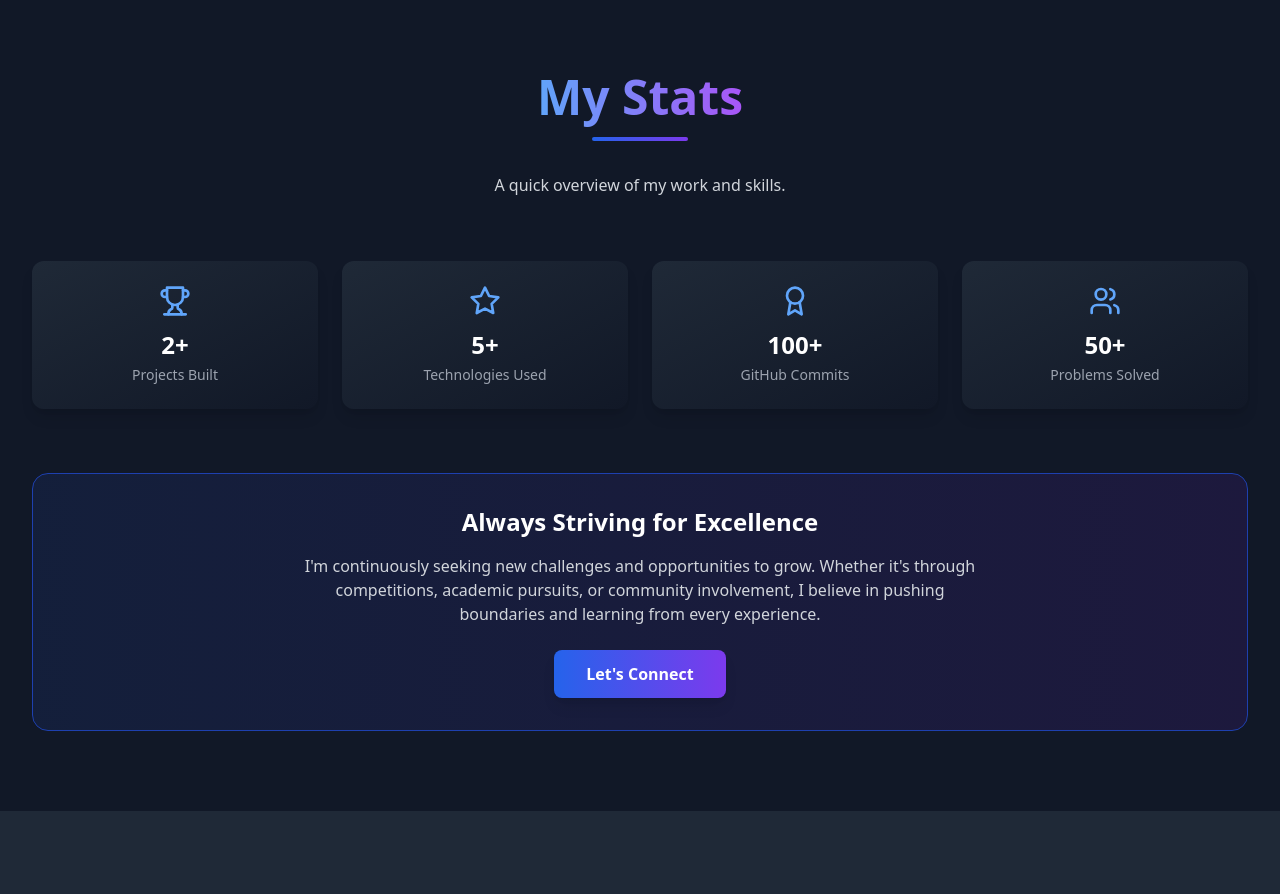
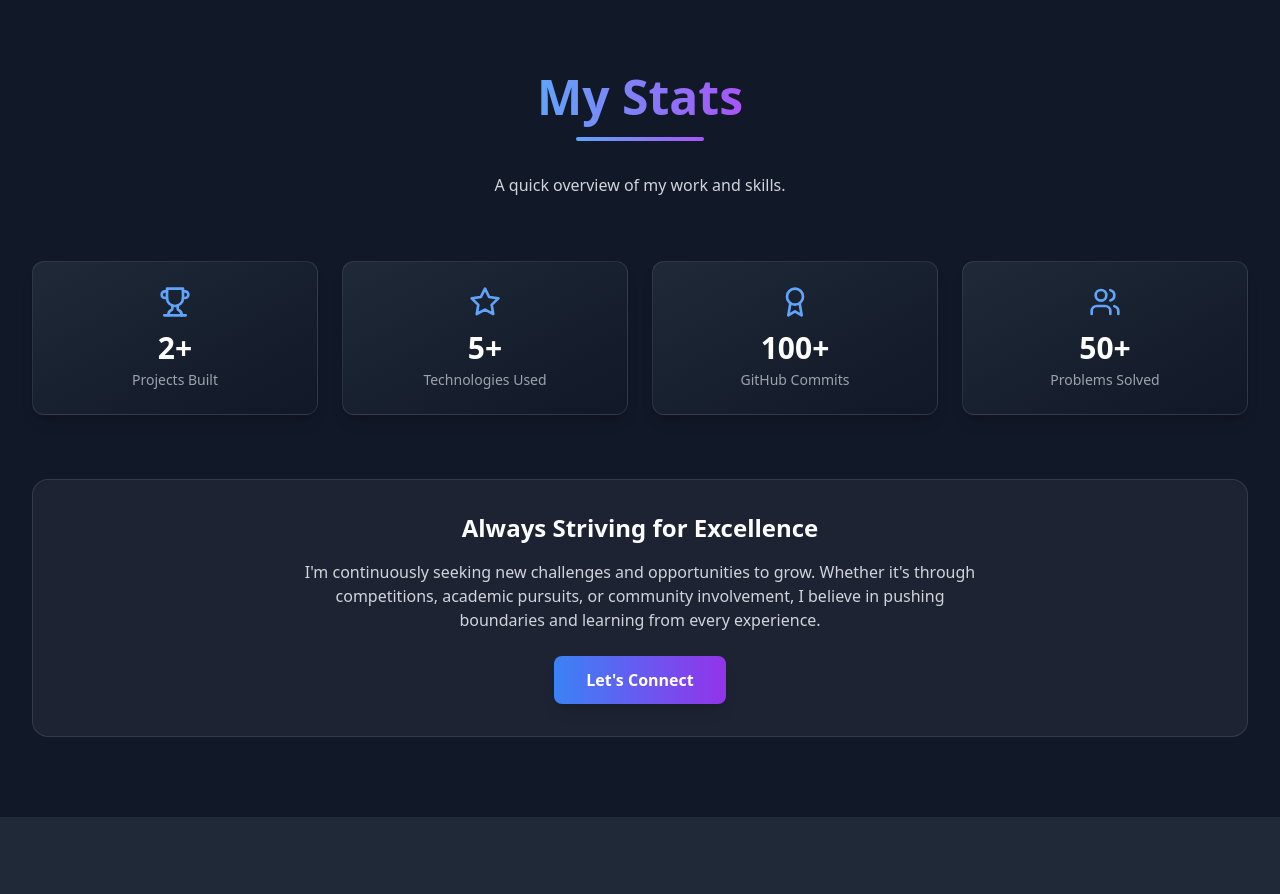
Before and after one commit to Ayushbangwal/Portfolio-website, a React (Create React App) app: page / in a window 1280 px wide. Shown: the part 3620-4514 px from the top of the page. Built offline with nearby package versions, Linux system fonts and the light colour scheme; the HTML template or start-up script is replaced by a standard one.

Commit message:
Change in Stats and add counting animations on it

```diff
--- a/src/components/Stats.js
+++ b/src/components/Stats.js
@@ -1,42 +1,102 @@
-import React from 'react';
+import React, { useState, useEffect, useRef } from 'react';
 import { motion } from 'framer-motion';
 import { Trophy, Users, Award, Star } from 'lucide-react';
 
+const useCountUp = (end, duration = 2000) => {
+  const [count, setCount] = useState(0);
+  const [isVisible, setIsVisible] = useState(false);
+  const ref = useRef(null);
+  const started = useRef(false);
+
+  useEffect(() => {
+    const observer = new IntersectionObserver(
+      ([entry]) => {
+        if (entry.isIntersecting) {
+          setIsVisible(true);
+          observer.disconnect();
+        }
+      },
+      { threshold: 0.3 }
+    );
+    if (ref.current) observer.observe(ref.current);
+    return () => observer.disconnect();
+  }, []);
+
+  useEffect(() => {
+    if (!isVisible) return;
+    if (started.current) return;
+    started.current = true;
+    let start = 0;
+    const step = end / (duration / 16);
+    const timer = setInterval(() => {
+      start += step;
+      if (start >= end) {
+        setCount(end);
+        clearInterval(timer);
+      } else {
+        setCount(Math.floor(start));
+      }
+    }, 16);
+    return () => clearInterval(timer);
+  }, [isVisible, end, duration]);
+
+  return { count, ref };
+};
+
+const StatCard = ({ stat, itemVariants }) => {
+  const { count, ref } = useCountUp(stat.value);
+  const Icon = stat.icon;
+  return (
+    <motion.div
+      ref={ref}
+      variants={itemVariants}
+      whileHover={{ scale: 1.08, y: -5 }}
+      className="bg-gradient-to-br from-gray-800 to-gray-900
+      border border-white/10 rounded-xl p-6 text-center
+      shadow-lg hover:shadow-purple-500/20
+      transition-all duration-300"
+    >
+      <motion.div whileHover={{ rotate: 10 }}>
+        <Icon className="w-8 h-8 text-blue-400 mx-auto mb-3" />
+      </motion.div>
+      <div className="text-3xl font-bold text-white mb-1">
+        {count}+
+      </div>
+      <div className="text-sm text-gray-400">
+        {stat.label}
+      </div>
+    </motion.div>
+  );
+};
+
 const Stats = () => {
-
   const containerVariants = {
     hidden: { opacity: 0 },
     visible: {
       opacity: 1,
-      transition: {
-        delayChildren: 0.3,
-        staggerChildren: 0.2
-      }
+      transition: { delayChildren: 0.3, staggerChildren: 0.2 }
     }
   };
 
   const itemVariants = {
     hidden: { y: 30, opacity: 0 },
     visible: {
-      y: 0,
-      opacity: 1,
-      transition: {
-        duration: 0.8,
-        ease: [0.6, -0.05, 0.01, 0.99]
-      }
+      y: 0, opacity: 1,
+      transition: { duration: 0.8, ease: [0.6, -0.05, 0.01, 0.99] }
     }
   };
-    const stats = [
-  { label: 'Projects Built', value: '2+', icon: Trophy },
-  { label: 'Technologies Used', value: '5+', icon: Star },
-  { label: 'GitHub Commits', value: '100+', icon: Award },
-  { label: 'Problems Solved', value: '50+', icon: Users }
-];
+
+  const stats = [
+    { label: 'Projects Built', value: 2, icon: Trophy },
+    { label: 'Technologies Used', value: 5, icon: Star },
+    { label: 'GitHub Commits', value: 100, icon: Award },
+    { label: 'Problems Solved', value: 50, icon: Users }
+  ];
 
   return (
-   <section id="stats" className="py-20 bg-transparent">
+    <section id="stats" className="py-20 bg-transparent">
       <div className="max-w-7xl mx-auto px-4 sm:px-6 lg:px-8">
-        {/* Section Header */}
+
         <motion.div
           variants={containerVariants}
           initial="hidden"
@@ -44,28 +104,23 @@ const Stats = () => {
           viewport={{ once: true }}
           className="text-center mb-16"
         >
-          <motion.h2
-            variants={itemVariants}
-            className="text-4xl md:text-5xl font-bold mb-4"
-          >
-           <span className="bg-gradient-to-r from-blue-400 to-purple-500 bg-clip-text text-transparent">
-
+          <motion.h2 variants={itemVariants}
+            className="text-4xl md:text-5xl font-bold mb-4">
+            <span className="bg-gradient-to-r from-blue-400 to-purple-500
+            bg-clip-text text-transparent">
               My Stats
             </span>
           </motion.h2>
-          <motion.div
-            variants={itemVariants}
-            className="w-24 h-1 bg-gradient-to-r from-primary-600 to-accent-600 mx-auto rounded-full mb-8"
+          <motion.div variants={itemVariants}
+            className="w-32 h-1 bg-gradient-to-r from-blue-400
+            to-purple-500 mx-auto rounded-full mb-8"
           />
-          <motion.p
-            variants={itemVariants}
-            className="text-gray-600 dark:text-gray-300 max-w-2xl mx-auto"
-          >
-           A quick overview of my work and skills.
+          <motion.p variants={itemVariants}
+            className="text-gray-300 max-w-2xl mx-auto">
+            A quick overview of my work and skills.
           </motion.p>
         </motion.div>
 
-        {/* Stats Section */}
         <motion.div
           variants={containerVariants}
           initial="hidden"
@@ -73,34 +128,15 @@ const Stats = () => {
           viewport={{ once: true }}
           className="grid grid-cols-2 md:grid-cols-4 gap-6 mb-16"
         >
-          {stats.map((stat, index) => {
-            const Icon = stat.icon;
-            return (
-              <motion.div
-                key={stat.label + index}
-                variants={itemVariants}
-                whileHover={{
-                scale: 1.08,
-                 y: -5
-  }}
-
-              className="bg-gradient-to-br from-gray-800 to-gray-900 rounded-xl p-6 text-center shadow-lg hover:shadow-2xl transition-all duration-300"
-              >
-                <motion.div whileHover={{ rotate: 10 }}>
-                  <Icon className="w-8 h-8 text-primary-600 dark:text-primary-400 mx-auto mb-3" />
-                  </motion.div>
-                <div className="text-2xl font-bold text-gray-900 dark:text-white mb-1">
-                  {stat.value}
-                </div>
-                <div className="text-sm text-gray-600 dark:text-gray-400">
-                  {stat.label}
-                </div>
-              </motion.div>
-            );
-          })}
+          {stats.map((stat, index) => (
+            <StatCard
+              key={stat.label + index}
+              stat={stat}
+              itemVariants={itemVariants}
+            />
+          ))}
         </motion.div>
 
-        {/* Call to Action */}
         <motion.div
           variants={itemVariants}
           initial="hidden"
@@ -108,24 +144,30 @@ const Stats = () => {
           viewport={{ once: true }}
           className="mt-16 text-center"
         >
-          <div className="bg-gradient-to-r from-primary-50 to-accent-50 dark:from-primary-900/20 dark:to-accent-900/20 rounded-2xl p-8 border border-primary-200 dark:border-primary-800">
-            <h3 className="text-2xl font-bold text-gray-900 dark:text-white mb-4">
+          <div className="bg-white/5 border border-white/10 rounded-2xl p-8">
+            <h3 className="text-2xl font-bold text-white mb-4">
               Always Striving for Excellence
             </h3>
-            <p className="text-gray-600 dark:text-gray-300 mb-6 max-w-2xl mx-auto">
-              I'm continuously seeking new challenges and opportunities to grow. Whether it's through competitions,
-              academic pursuits, or community involvement, I believe in pushing boundaries and learning from every experience.
+            <p className="text-gray-300 mb-6 max-w-2xl mx-auto">
+              I'm continuously seeking new challenges and opportunities
+              to grow. Whether it's through competitions, academic
+              pursuits, or community involvement, I believe in pushing
+              boundaries and learning from every experience.
             </p>
             <motion.button
               whileHover={{ scale: 1.05 }}
               whileTap={{ scale: 0.95 }}
-              onClick={() => document.getElementById('contact')?.scrollIntoView({ behavior: 'smooth' })}
-              className="px-8 py-3 bg-gradient-to-r from-primary-600 to-accent-600 text-white font-semibold rounded-lg shadow-lg hover:shadow-xl transition-all duration-300"
+              onClick={() => document.getElementById('contact')
+                ?.scrollIntoView({ behavior: 'smooth' })}
+              className="px-8 py-3 bg-gradient-to-r from-blue-500
+              to-purple-600 text-white font-semibold rounded-lg
+              shadow-lg hover:opacity-90 transition-all duration-300"
             >
               Let's Connect
             </motion.button>
           </div>
         </motion.div>
+
       </div>
     </section>
   );
```
